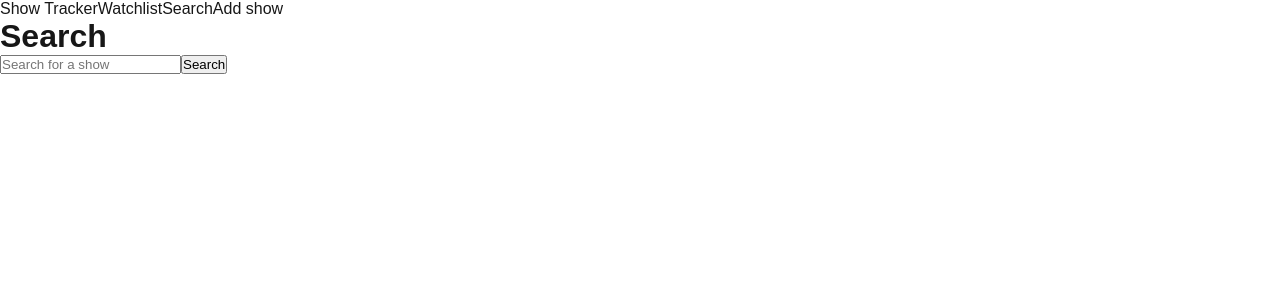
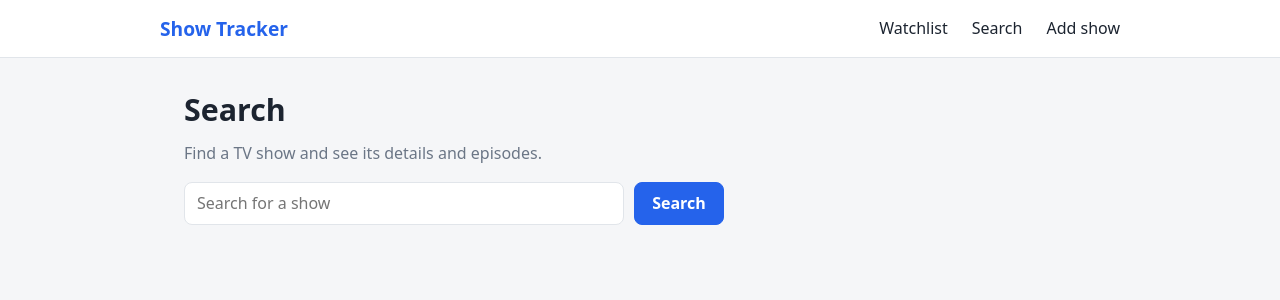
Before and after one commit to Sahar110201/show-tracker, a Next.js app in the folder web/: page /search in a window 1280 px wide. Shown: the top 300 px of the page. Built offline with nearby package versions, Linux system fonts and the light colour scheme.

Commit message:
Fixed up some stuff in detail and search page and also added global.css to make the page look presentable

```diff
--- a/web/app/globals.css
+++ b/web/app/globals.css
@@ -1,49 +1,354 @@
+/* Simple light theme: white cards, dark text, one blue accent */
 :root {
-  --background: #ffffff;
-  --foreground: #171717;
-}
-
-@media (prefers-color-scheme: dark) {
-  :root {
-    --background: #0a0a0a;
-    --foreground: #ededed;
-  }
-}
-
-html {
-  height: 100%;
-}
-
-html,
-body {
-  max-width: 100vw;
-  overflow-x: hidden;
-}
-
-body {
-  min-height: 100%;
-  display: flex;
-  flex-direction: column;
-  color: var(--foreground);
-  background: var(--background);
-  font-family: Arial, Helvetica, sans-serif;
-  -webkit-font-smoothing: antialiased;
-  -moz-osx-font-smoothing: grayscale;
+  --background: #f5f6f8;
+  --text: #1c2430;
+  --muted: #6b7686;
+  --accent: #2563eb;
+  --accent-soft: #e8f0fe;
+  --border: #e1e5ea;
+  --card: #ffffff;
+  --gold: #f5b942;
 }
 
 * {
   box-sizing: border-box;
+}
+
+body {
+  margin: 0;
+  background: var(--background);
+  color: var(--text);
+  font-family: system-ui, -apple-system, 'Segoe UI', sans-serif;
+  line-height: 1.55;
+}
+
+a {
+  color: var(--accent);
+}
+
+/* Header with the page links */
+header {
+  background: var(--card);
+  border-bottom: 1px solid var(--border);
+  padding: 0.85rem 1.5rem;
+}
+
+header nav {
+  max-width: 960px;
+  margin: 0 auto;
+  display: flex;
+  gap: 1.5rem;
+  align-items: center;
+}
+
+header a {
+  color: var(--text);
+  text-decoration: none;
+  font-weight: 500;
+}
+
+header a:hover {
+  color: var(--accent);
+}
+
+header a:first-child {
+  font-size: 1.2rem;
+  font-weight: 700;
+  margin-right: auto;
+  color: var(--accent);
+}
+
+/* Page content */
+main {
+  max-width: 960px;
+  margin: 0 auto;
+  padding: 1.75rem 1.5rem 3rem;
+}
+
+h1 {
+  margin: 0 0 0.5rem;
+  font-size: 1.9rem;
+}
+
+h2 {
+  margin-top: 2rem;
+}
+
+.subtitle {
+  margin: 0 0 1rem;
+  color: var(--muted);
+}
+
+.back {
+  text-decoration: none;
+  font-weight: 500;
+}
+
+.back:hover {
+  text-decoration: underline;
+}
+
+/* Forms */
+input,
+select,
+textarea {
+  padding: 0.5rem 0.75rem;
+  border: 1px solid var(--border);
+  border-radius: 8px;
+  background: var(--card);
+  color: var(--text);
+  font: inherit;
+}
+
+input:focus,
+select:focus,
+textarea:focus {
+  outline: 2px solid var(--accent);
+  outline-offset: 1px;
+}
+
+button {
+  padding: 0.5rem 1.1rem;
+  border: 1px solid var(--accent);
+  border-radius: 8px;
+  background: var(--accent);
+  color: #ffffff;
+  font: inherit;
+  font-weight: 600;
+  cursor: pointer;
+}
+
+button:hover {
+  opacity: 0.9;
+}
+
+button:disabled {
+  opacity: 0.5;
+  cursor: not-allowed;
+}
+
+/* The search form */
+form[action='/search'] {
+  display: flex;
+  gap: 0.6rem;
+  margin: 1rem 0 1.5rem;
+}
+
+form[action='/search'] input {
+  flex: 1;
+  max-width: 440px;
+}
+
+/* Search results: a grid of poster cards */
+.results {
+  list-style: none;
   padding: 0;
+  margin: 0;
+  display: grid;
+  grid-template-columns: repeat(auto-fill, minmax(150px, 1fr));
+  gap: 1rem;
+}
+
+.results li {
   margin: 0;
 }
 
-a {
-  color: inherit;
+.result-card {
+  display: flex;
+  flex-direction: column;
+  height: 100%;
+  background: var(--card);
+  border: 1px solid var(--border);
+  border-radius: 10px;
+  overflow: hidden;
+  color: var(--text);
   text-decoration: none;
 }
 
-@media (prefers-color-scheme: dark) {
-  html {
-    color-scheme: dark;
+.result-card:hover {
+  border-color: var(--accent);
+}
+
+.result-card img {
+  display: block;
+  width: 100%;
+  aspect-ratio: 2 / 3;
+  object-fit: cover;
+}
+
+.no-poster {
+  aspect-ratio: 2 / 3;
+  display: flex;
+  align-items: center;
+  justify-content: center;
+  background: var(--accent-soft);
+  color: var(--muted);
+}
+
+.result-name {
+  padding: 0.6rem 0.75rem 0;
+  font-weight: 600;
+}
+
+.result-meta {
+  padding: 0.1rem 0.75rem 0.7rem;
+  color: var(--muted);
+  font-size: 0.85rem;
+}
+
+/* Detail page banner: the poster is blurred into the background, with the sharp poster on top */
+.hero {
+  position: relative;
+  isolation: isolate;
+  overflow: hidden;
+  display: flex;
+  flex-wrap: wrap;
+  gap: 2rem;
+  align-items: center;
+  padding: 2rem;
+  border-radius: 16px;
+  /* Shown when a show has no poster */
+  background: linear-gradient(135deg, #1e3a8a, #312e81);
+  color: #ffffff;
+}
+
+/* The blurred copy of the poster behind everything. Brighter and more colourful than before. */
+.hero::before {
+  content: '';
+  position: absolute;
+  inset: -40px;
+  z-index: -2;
+  background-image: var(--poster);
+  background-size: cover;
+  background-position: center;
+  filter: blur(28px) brightness(0.75) saturate(1.7);
+}
+
+/* A soft dark fade, darker on the left, so the white text stays easy to read */
+.hero::after {
+  content: '';
+  position: absolute;
+  inset: 0;
+  z-index: -1;
+  background: linear-gradient(90deg, rgba(8, 14, 28, 0.75), rgba(8, 14, 28, 0.25));
+}
+
+.hero img {
+  width: 200px;
+  max-width: 100%;
+  height: auto;
+  aspect-ratio: 2 / 3;
+  object-fit: cover;
+  border-radius: 10px;
+  box-shadow: 0 12px 32px rgba(0, 0, 0, 0.55);
+}
+
+.hero-info {
+  flex: 1;
+  min-width: 260px;
+}
+
+.hero h1 {
+  margin: 0 0 0.6rem;
+  font-size: 2.2rem;
+  line-height: 1.15;
+}
+
+.badges {
+  display: flex;
+  flex-wrap: wrap;
+  gap: 0.5rem;
+  align-items: center;
+  margin: 0 0 0.9rem;
+}
+
+.rating {
+  padding: 0.15rem 0.75rem;
+  border-radius: 999px;
+  background: var(--gold);
+  color: #3b2a00;
+  font-weight: 700;
+}
+
+.pill {
+  padding: 0.15rem 0.75rem;
+  border-radius: 999px;
+  background: rgba(255, 255, 255, 0.18);
+  color: #ffffff;
+  font-size: 0.9rem;
+}
+
+.tags {
+  display: flex;
+  flex-wrap: wrap;
+  gap: 0.4rem;
+  margin: 0 0 1rem;
+  padding: 0;
+}
+
+.tag {
+  padding: 0.1rem 0.75rem;
+  border: 1px solid rgba(255, 255, 255, 0.55);
+  border-radius: 999px;
+  color: #ffffff;
+  font-size: 0.85rem;
+}
+
+.summary {
+  max-width: 62ch;
+  margin: 0;
+  color: rgba(255, 255, 255, 0.92);
+}
+
+/* On a narrow screen, centre the poster above the text */
+@media (max-width: 640px) {
+  .hero {
+    justify-content: center;
+    text-align: center;
+  }
+
+  .badges,
+  .tags {
+    justify-content: center;
   }
 }
+
+/* Episodes: one box per season, with a table of episodes inside */
+details {
+  background: var(--card);
+  border: 1px solid var(--border);
+  border-radius: 10px;
+  margin-bottom: 0.6rem;
+  overflow: hidden;
+}
+
+summary {
+  padding: 0.75rem 1rem;
+  font-weight: 600;
+  cursor: pointer;
+}
+
+summary:hover {
+  background: var(--accent-soft);
+}
+
+details table {
+  width: 100%;
+  border-collapse: collapse;
+}
+
+details td {
+  padding: 0.5rem 1rem;
+  border-top: 1px solid var(--border);
+}
+
+details td:first-child {
+  width: 3.5rem;
+  color: var(--muted);
+}
+
+details td:last-child {
+  white-space: nowrap;
+  text-align: right;
+  color: var(--muted);
+}
--- a/web/app/search/page.js
+++ b/web/app/search/page.js
@@ -5,38 +5,59 @@ export const metadata = {
   title: 'Search',
 };
 
-// This asks our Express API for the shows that match q. It runs on the server.
-// process.env.API_URL is the API address from the .env.local file.
+// Asks our Express API for the shows that match q. It runs on the server.
+// process.env.API_URL is the API address from the .env.local file (not written in the code).
 // It never calls TVmaze directly. It only talks to our own API.
 async function Results({ q }) {
     const res = await fetch(process.env.API_URL + '/api/shows/search?q=' + encodeURIComponent(q));
 
-  // If our API sends back an error, this code throws so screen can show it
+    // If our API sends back an error, throw one so an error screen can show it
     if (!res.ok) {
       throw new Error('Search failed');
     }
 
     const shows = await res.json();
 
-  // This is an empty state, it shows a message when nothing matches
+    // Empty state: a message when nothing matches
     if (shows.length === 0) {
       return <p>No shows found for {q}.</p>;
     }
 
     return (
-    <ul>
+      <ul className="results">
         {shows.map((show) => {
-                // The API sends the premiere date, like for example 2022-06-23. This only shows the first 4 characters, the year.
+          // The API sends the premiere date, like 2022-06-23. We show only the year.
           let year = '';
           if (show.premiered) {
-                  year = ' (' + show.premiered.slice(0, 4) + ')';
+            year = show.premiered.slice(0, 4);
+          }
+
+          let genres = '';
+          if (show.genres && show.genres.length > 0) {
+            genres = show.genres.join(', ');
+          }
+
+          // Not every show has a poster
+          let poster = <div className="no-poster">No image</div>;
+          if (show.image) {
+            poster = <img src={show.image} alt={'Poster for ' + show.name} />;
+          }
+
+          let meta = year;
+          if (year && genres) {
+            meta = year + ' · ' + genres;
+          } else if (genres) {
+            meta = genres;
           }
 
           return (
-          // key tells React which item is which when the list changes
+            // key tells React which card is which when the list changes
             <li key={show.id}>
-            <Link href={'/shows/' + show.id}>{show.name}</Link>
-            {year}
+              <Link href={'/shows/' + show.id} className="result-card">
+                {poster}
+                <span className="result-name">{show.name}</span>
+                <span className="result-meta">{meta}</span>
+              </Link>
             </li>
           );
         })}
@@ -67,6 +88,7 @@ export default async function SearchPage({ searchParams }) {
   return (
     <>
         <h1>Search</h1>
+      <p className="subtitle">Find a TV show and see its details and episodes.</p>
 
       {/* A plain form. Clicking Search goes to /search?q=whatever-you-typed. */}
       <form action="/search">
```
Also changed, not shown: web/app/shows/[id]/page.js (+81 -52 lines). Lines whose indentation alone changed are shown as unchanged.
